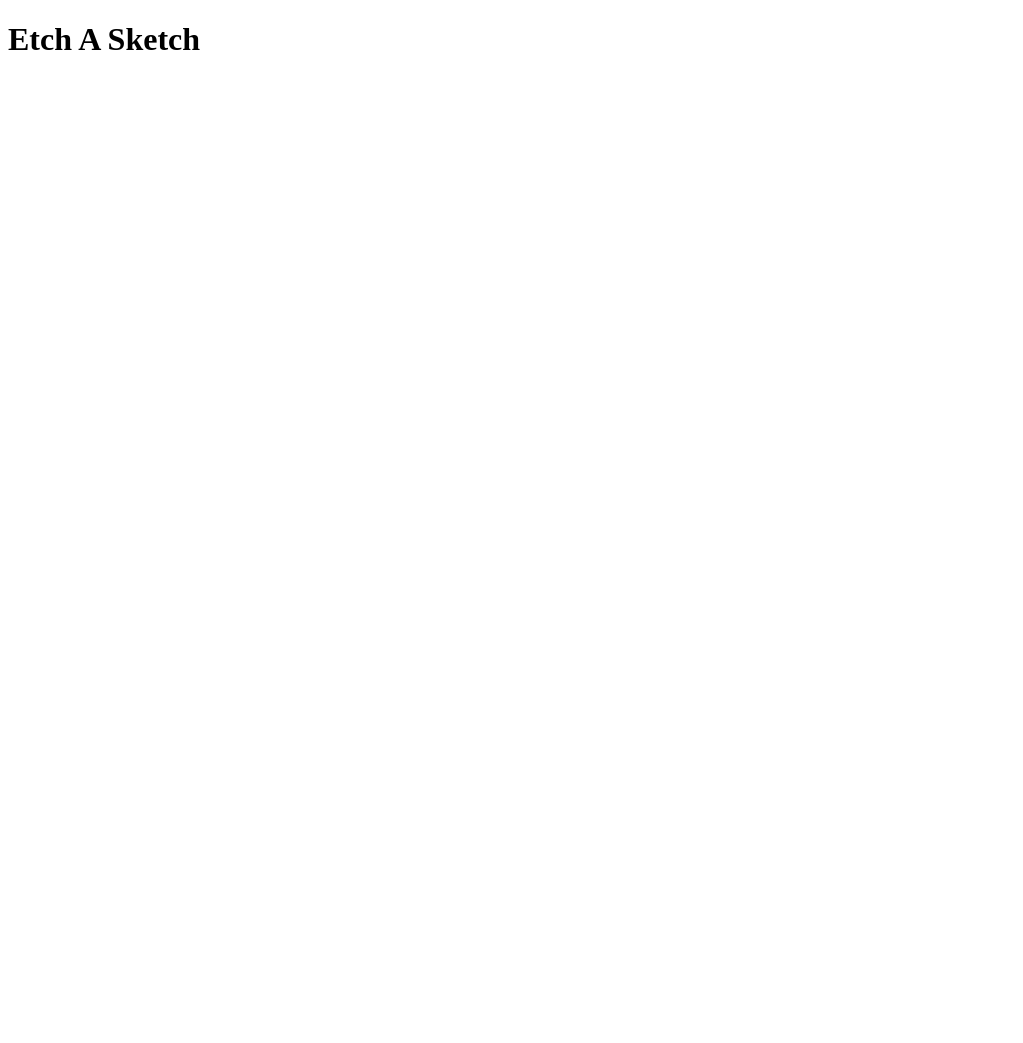
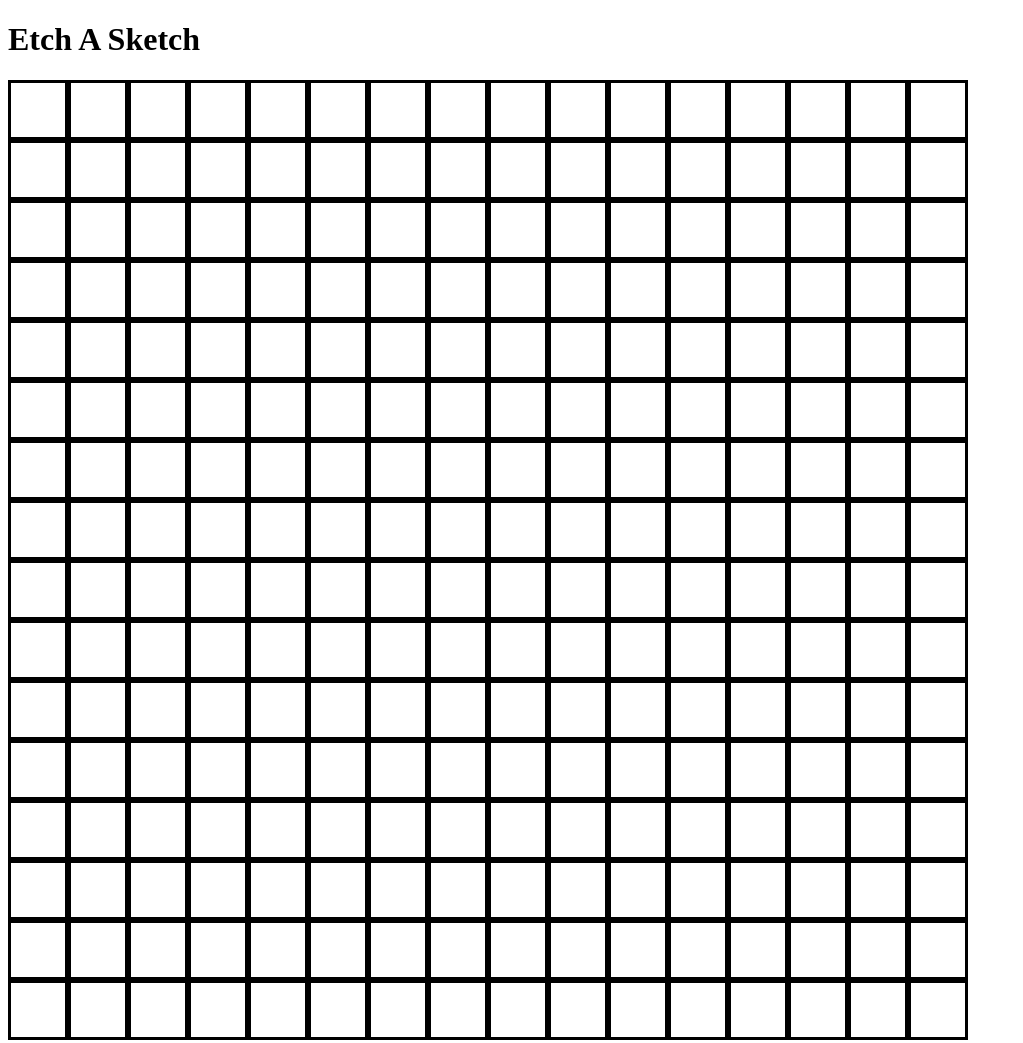
Before and after one commit to siraj-ulhaq/EtchASketch, a plain HTML site: page index.html in a window 1280 px wide. Shown: the whole page, without its empty margins (0-1023 px from the left). Before the commit the page ends 800 px from the top, so only its background shows below. Drawn offline with Linux system fonts and the light colour scheme.

Commit message:
initial requirements completed

```diff
--- a/script.js
+++ b/script.js
@@ -1 +1,23 @@
-console.log("test");
+// const rowBlock = document.createElement("div");
+const grid = document.querySelector(".container");
+
+let rows = 16;
+let columns = 16;
+let width = 960;
+let height = 960;
+
+for(let i=1; i<=rows; i++){
+    const rowBlock = document.createElement("div");
+    rowBlock.style.cssText = "height: " + height/rows + "px; width: " + width + "px; display: flex; box-sizing: border-box;";
+    rowBlock.classList = "row"+i;
+    grid.appendChild(rowBlock);
+}
+
+for (let j=1;j<=rows;j++){
+    const row = document.querySelector(".row"+j);
+    for (let k=1;k<=columns;k++){
+        const square = document.createElement("div");
+        square.style.cssText = "height: " + height/rows + "px; width: " + width/columns + "px; border-style: solid; box-sizing: border-box;";
+        row.appendChild(square);
+    }
+}
--- a/style.css
+++ b/style.css
@@ -0,0 +1,9 @@
+.container {
+    height: 960px;
+    width: 960px;
+    /* border-style: solid; */
+    display: flex;
+    flex-direction: column;
+    gap: 0px;
+    box-sizing: border-box;
+}
```
Also changed, not shown: index.html (+3 -1 lines).
